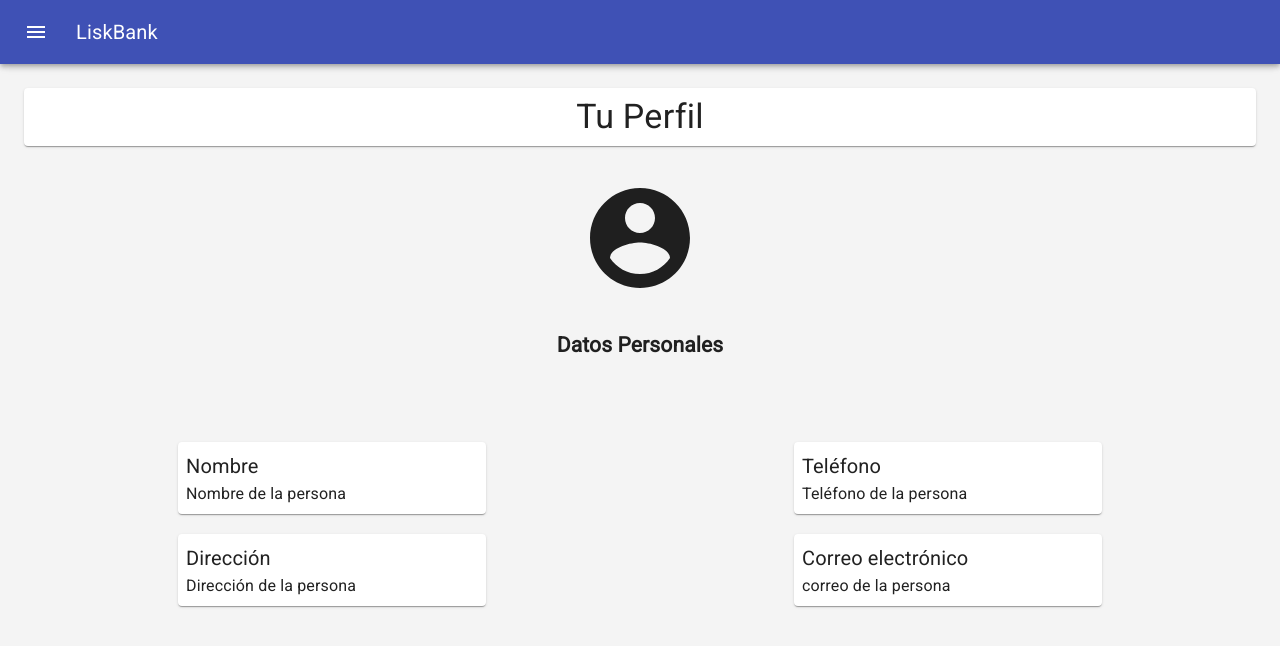
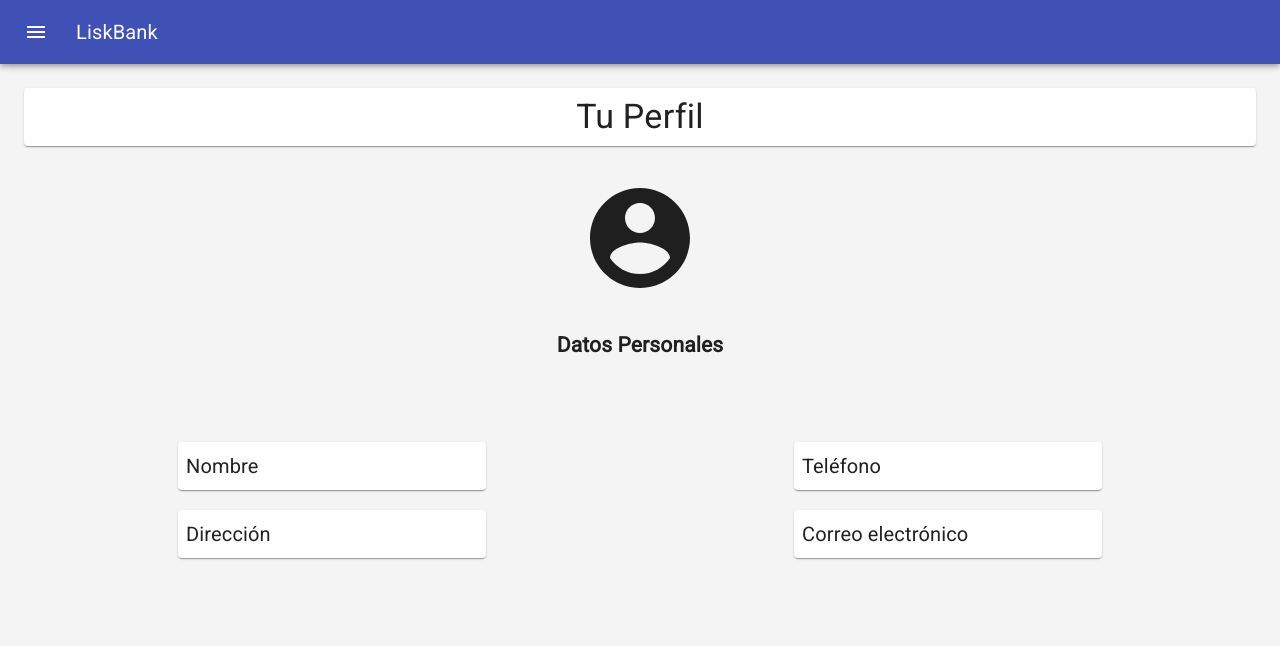
Before and after one commit to NinoVictor/LisBank-WEB, a React (Create React App) app: page /profile in a window 1280 px wide. Shown: the top 646 px of the page. Built offline with nearby package versions, Linux system fonts and the light colour scheme.

Commit message:
Implementación Perfil de usuario

```diff
--- a/src/containers/Profile.tsx
+++ b/src/containers/Profile.tsx
@@ -38,7 +38,8 @@ const Profile: FC<{}> = () => {
   const { authState } = useContext(AuthContext);
   const { user } = authState;
 
-  const [userProfile, setUserProfile] = useState<User>();
+  localStorage.setItem("user", JSON.stringify(user));
+  //var userFromStorage = JSON.parse(localStorage.getItem('user') || '{}');
 
   return (
     <>
@@ -70,7 +71,7 @@ const Profile: FC<{}> = () => {
                     Teléfono
                   </Typography>
                   <Typography className={classes.paperInfo} variant="body1">
-                    Teléfono de la persona
+                  {user?.phoneNumber}
                   </Typography>
                 </Paper>
               </Grid>
@@ -80,7 +81,7 @@ const Profile: FC<{}> = () => {
                     Nombre
                   </Typography>
                   <Typography className={classes.paperInfo} variant="body1">
-                    Nombre de la persona
+                    {user?.name}
                   </Typography>
                 </Paper>
               </Grid>
@@ -93,7 +94,7 @@ const Profile: FC<{}> = () => {
                     Correo electrónico
                   </Typography>
                   <Typography className={classes.paperInfo} variant="body1">
-                    correo de la persona
+                    {user?.email}
                   </Typography>
                 </Paper>
               </Grid>
@@ -103,7 +104,7 @@ const Profile: FC<{}> = () => {
                     Dirección
                   </Typography>
                   <Typography className={classes.paperInfo} variant="body1">
-                    Dirección de la persona
+                    {user?.address}
                   </Typography>
                 </Paper>
               </Grid>
```
